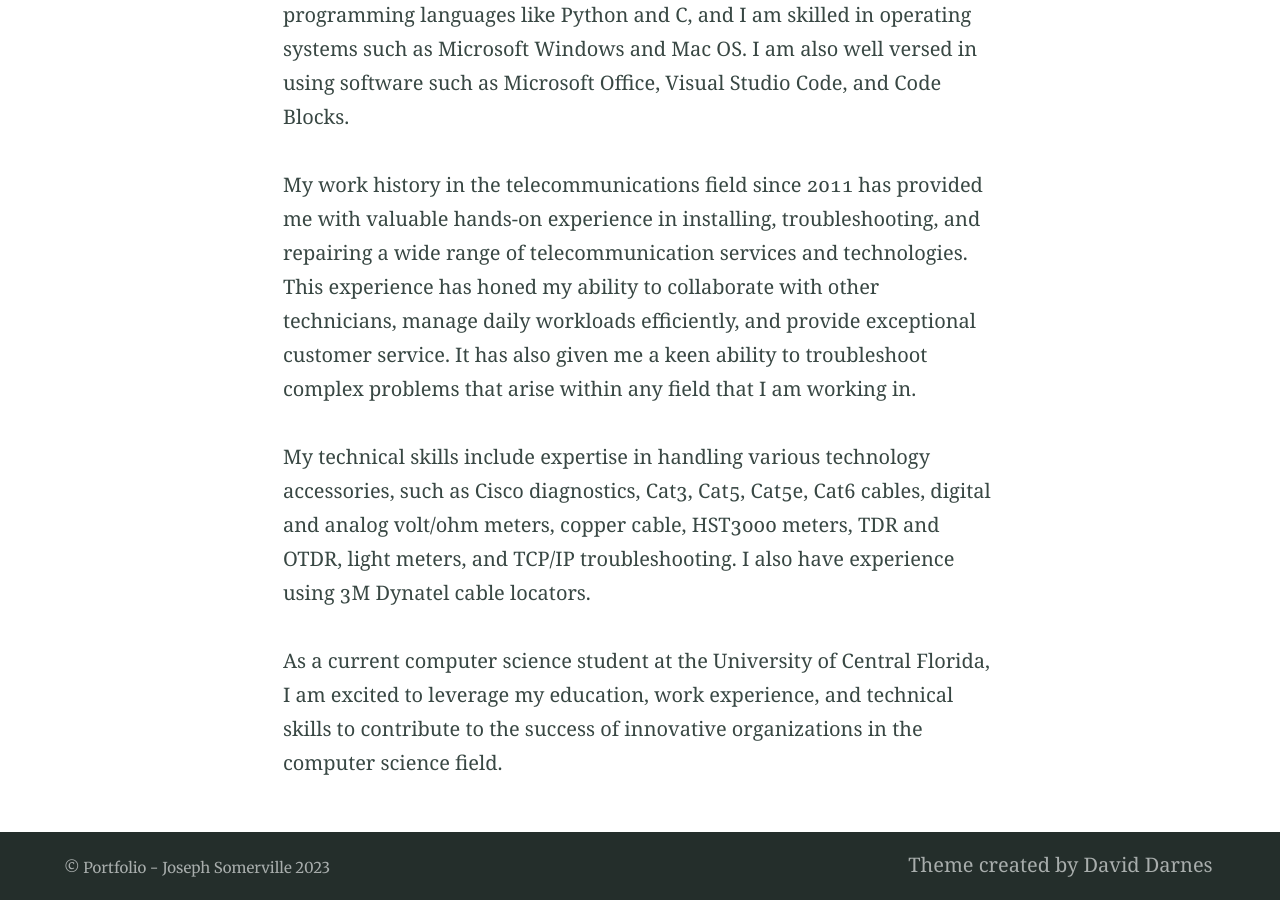
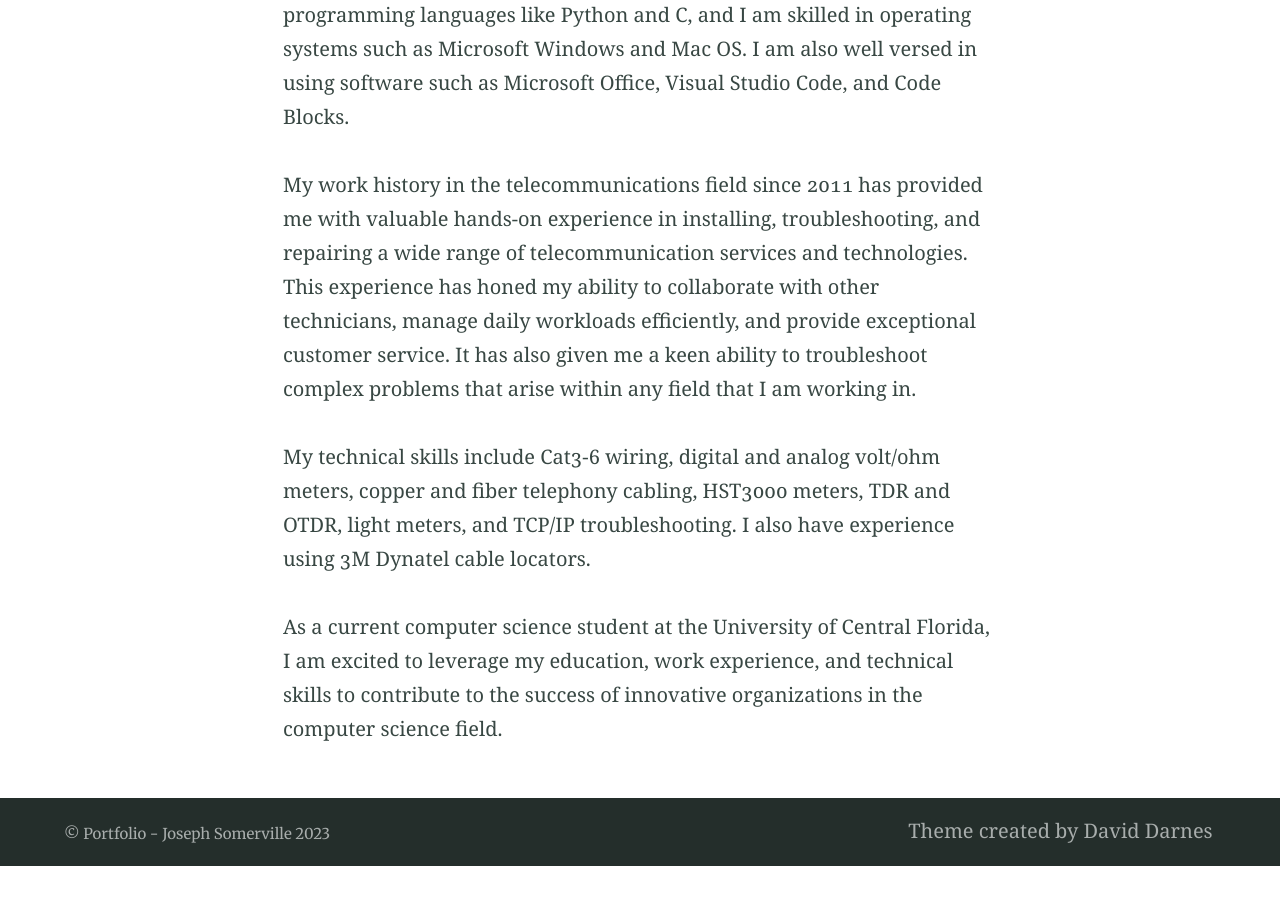
Before and after one commit to Jsomerville1/Jsomerville1.github.io, a Jekyll site: the page built from index.md, in a window 1280 px wide and 900 px high, scrolled down 1123 px. Built offline with Jekyll 4.4.1, drawn with Linux system fonts in a browser that asks for light colours; after the commit the page ends 1989 px from its top, so only the background shows below that.

Commit message:
Update index.md

```diff
--- a/index.md
+++ b/index.md
@@ -20,6 +20,6 @@ In my pursuit of a computer science career, I have gained proficiency in program
 
 My work history in the telecommunications field since 2011 has provided me with valuable hands-on experience in installing, troubleshooting, and repairing a wide range of telecommunication services and technologies. This experience has honed my ability to collaborate with other technicians, manage daily workloads efficiently, and provide exceptional customer service. It has also given me a keen ability to troubleshoot complex problems that arise within any field that I am working in.
 
-My technical skills include expertise in handling various technology accessories, such as Cisco diagnostics, Cat3, Cat5, Cat5e, Cat6 cables, digital and analog volt/ohm meters, copper cable, HST3000 meters, TDR and OTDR, light meters, and TCP/IP troubleshooting. I also have experience using 3M Dynatel cable locators.
+My technical skills include Cat3-6 wiring, digital and analog volt/ohm meters, copper and fiber telephony cabling, HST3000 meters, TDR and OTDR, light meters, and TCP/IP troubleshooting. I also have experience using 3M Dynatel cable locators.
 
 As a current computer science student at the University of Central Florida, I am excited to leverage my education, work experience, and technical skills to contribute to the success of innovative organizations in the computer science field.
```
